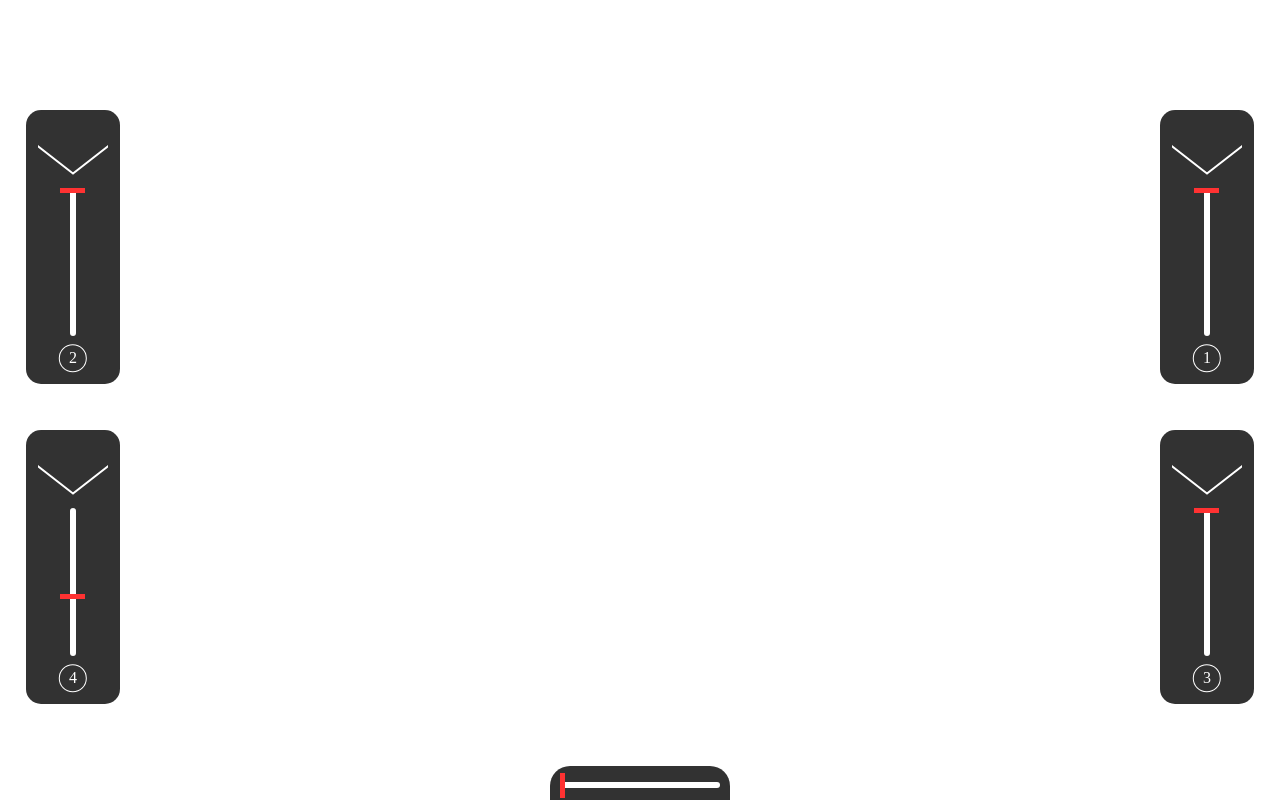
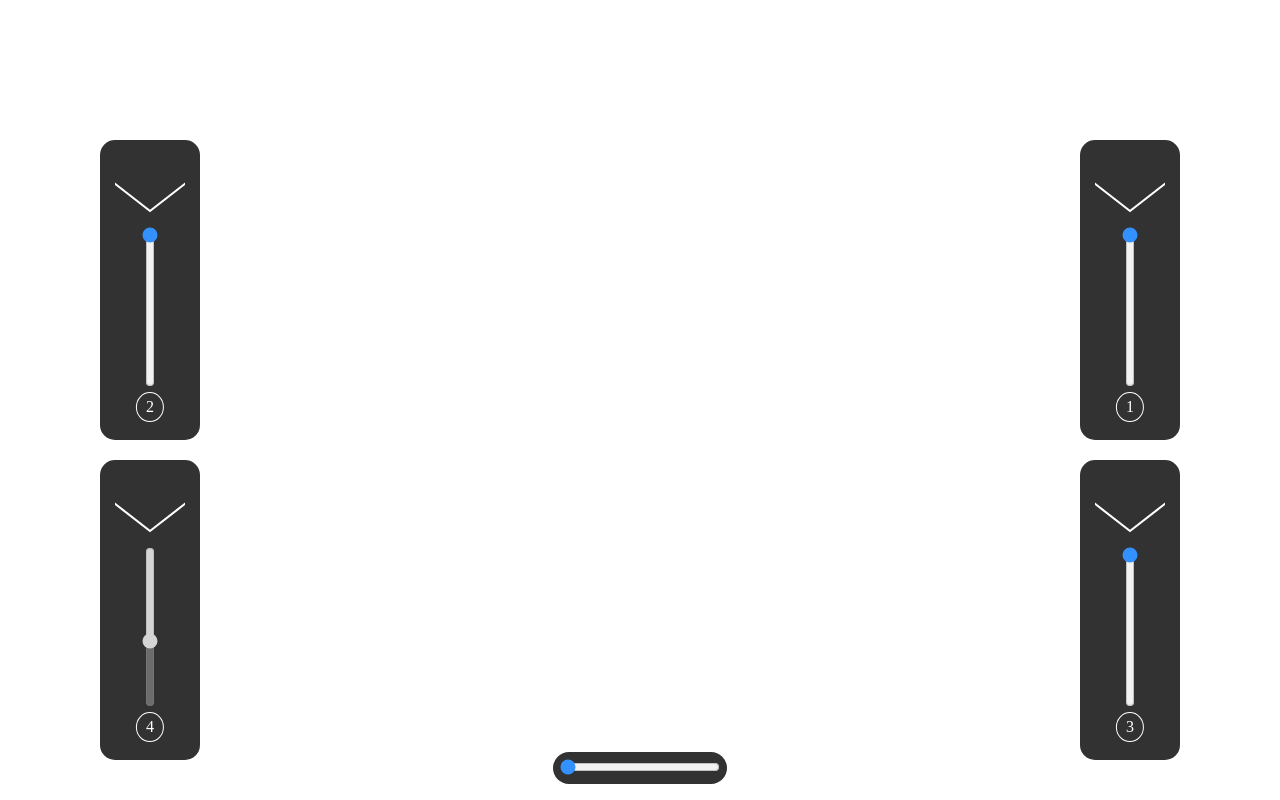
Before and after one commit to Rubeentosu/Interfaz-Laparoscopia, a Svelte app in the folder laparoscopia/: page / in a window 1280 px wide. Built offline with nearby package versions, Linux system fonts and the light colour scheme.

Commit message:
actualizar cambios

```diff
--- a/laparoscopia/src/app.css
+++ b/laparoscopia/src/app.css
@@ -17,43 +17,42 @@ body {
   background-color: black;
   width: 270px;
   opacity: 80%;
-  display: flex;
-  align-items: center;
+  text-align: center;
+  display: inline-flex;
+  justify-content: center;
 }
 
 .vertical-1 {
+  /* Usamos % en lugar de px para que sea más flexible */
   position: absolute;
   top: 30%;
-  right: -5%;
+  right: 0%;
 }
 
 .vertical-2 {
   position: absolute;
   top: 70%;
-  left: -5%;
 }
 
 .vertical-3 {
   position: absolute;
   top: 30%;
-  left: -5%;
 }
 
 .vertical-4 {
   position: absolute;
   top: 70%;
-  right: -5%;
+  right: 0%;
 }
 
 .camera {
   position: absolute;
-  bottom: 0;
+  bottom: 2%;
   left: 50%;
-  transform: translateX(-50%);
+  transform: translateX(-50%); /* Centra el div de la cámara */
   background-color: black;
-  padding: 8px;
-  border-top-right-radius: 20px;
-  border-top-left-radius: 20px;
+  padding: 5px;
+  border-radius: 20px;
   opacity: 80%;
 }
 
@@ -62,89 +61,7 @@ body {
   border: 1px solid white;
   border-radius: 50%;
   padding: 5px;
-  width: 7%;
+  width: 6%;
   color: white;
   transform: rotate(270deg);
-  text-align: center;
-  margin-left: 6px;;
 }
-
-#camera,
-#depth-4, #depth-3, #depth-2, #depth-1 {
-  -webkit-appearance: none;
-  height: 6px;
-  background: rgb(255, 255, 255);
-  border-radius: 3px;
-  max-width: 400px;
-}
-
-#camera::-webkit-slider-thumb,
-#depth-4::-webkit-slider-thumb,
-#depth-3::-webkit-slider-thumb,
-#depth-2::-webkit-slider-thumb,
-#depth-1::-webkit-slider-thumb {
-  -webkit-appearance: none;
-  width: 5px;
-  height: 25px;
-  background: red;
-  position: relative;
-}
-
-#camera::-moz-range-thumb,
-#depth-4::-moz-range-thumb,
-#depth-3::-moz-range-thumb,
-#depth-2::-moz-range-thumb,
-#depth-1::-moz-range-thumb {
-  width: 5px;
-  height: 20px;
-  border-radius: 50%;
-  background: red;
-}
-
-/* Media Queries para distintas pantallas */
-
-/* Pantallas medianas (tablets) */
-@media screen and (max-width: 1024px) {
-  .vertical-1, .vertical-2, .vertical-3, .vertical-4 {
-    width: 220px;
-  }
-}
-
-/* Pantallas grandes (PCs) */
-@media screen and (min-width: 1440px) {
-  .vertical-1, .vertical-2, .vertical-3, .vertical-4 {
-    width: 250px;
-  }
-}
-/* Pantallas de portátiles (1024px - 1440px) */
-@media screen and (min-width: 1024px) and (max-width: 1440px) {
-  .vertical-1, .vertical-2, .vertical-3, .vertical-4 {
-    width: 250px; /* Ajuste de tamaño intermedio */
-    padding: 12px; /* Levele reducción de padding */
-  }
-
-  .vertical-1 {
-    top: 25%;
-    right: -5%;
-  }
-
-  .vertical-2 {
-    top: 65%;
-    left: -5%;
-  }
-
-  .vertical-3 {
-    top: 25%;
-    left:-5%;
-  }
-
-  .vertical-4 {
-    top: 65%;
-    right: -5%;
-  }
-
-  .number {
-    width: 8%;
-    padding: 4px;
-  }
-}
```
